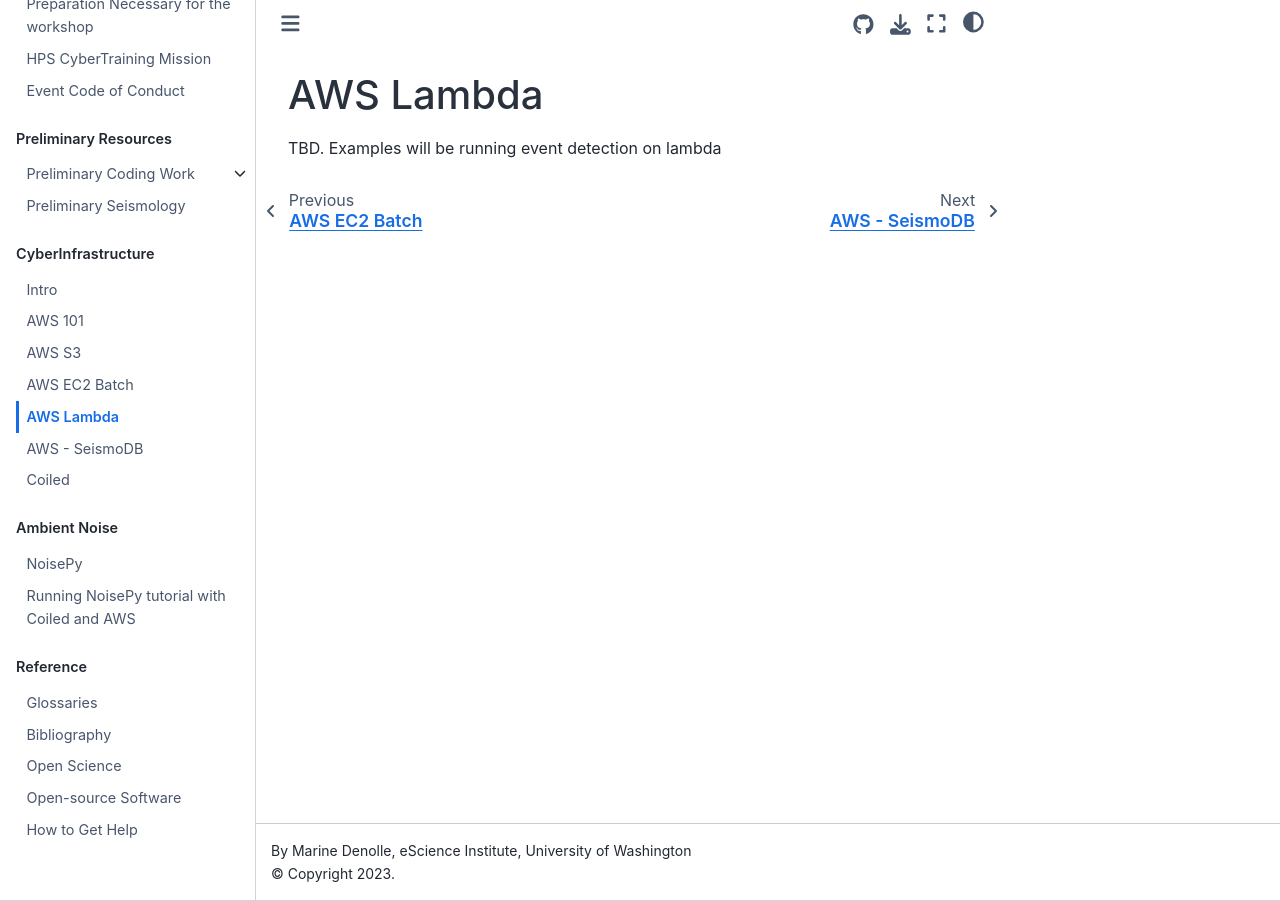
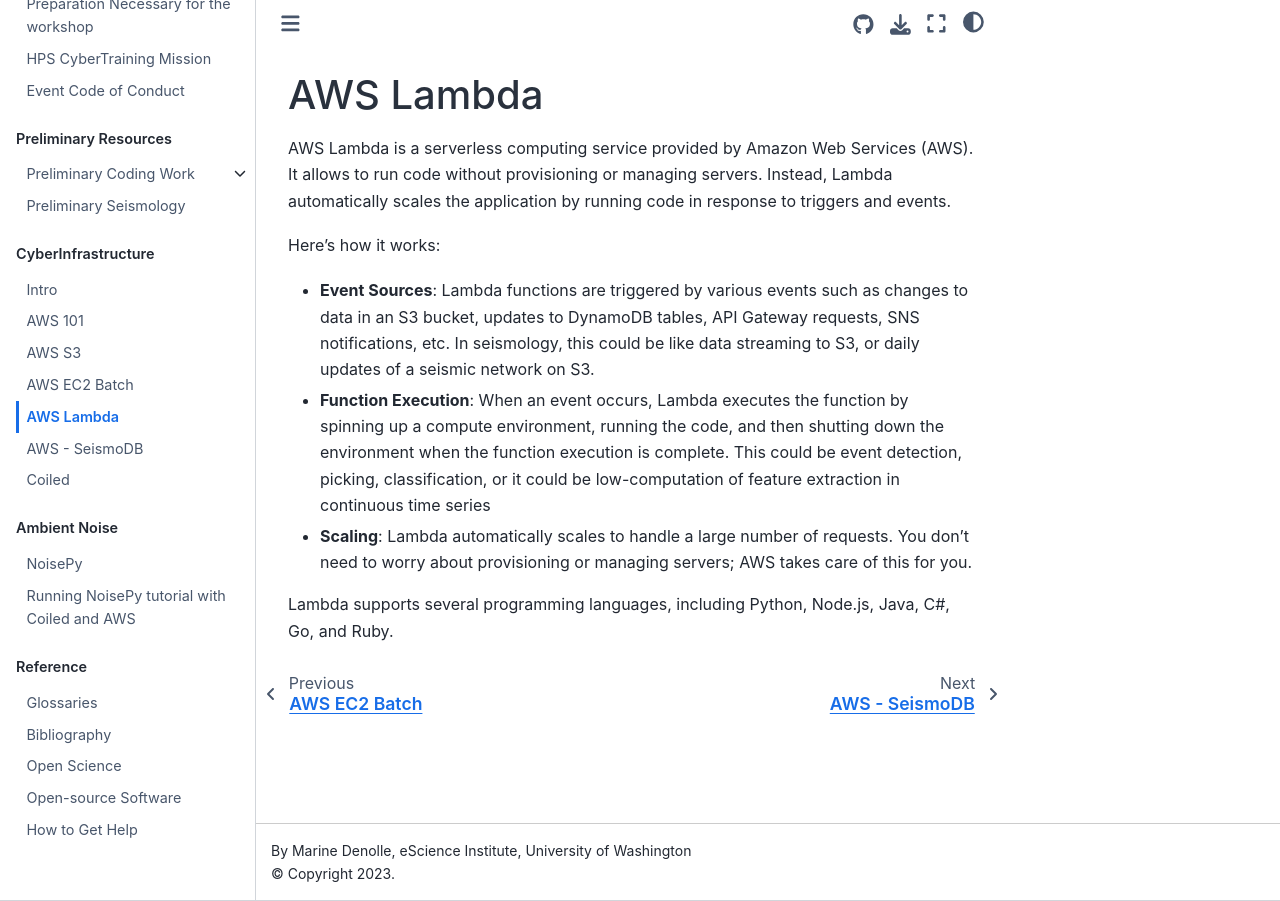
Before and after one commit to SeisSCOPED/HPS, a Jupyter Book: the page built from book/softhardware/AWS_lambda.md, in a window 1280 px wide. Built offline with Jupyter Book 1.0.4 settings and Sphinx 7.4.7 and the Sphinx Book theme 1.1.4, drawn with Linux system fonts in a browser that asks for light colours.

Commit message:
update with lambda

```diff
--- a/book/softhardware/AWS_lambda.md
+++ b/book/softhardware/AWS_lambda.md
@@ -1,4 +1,13 @@
 # AWS Lambda
 
+AWS Lambda is a serverless computing service provided by Amazon Web Services (AWS). It allows to run code without provisioning or managing servers. Instead, Lambda automatically scales the application by running code in response to triggers and events.
 
-TBD. Examples will be running event detection on lambda
+Here's how it works:
+
+* **Event Sources**: Lambda functions are triggered by various events such as changes to data in an S3 bucket, updates to DynamoDB tables, API Gateway requests, SNS notifications, etc.  In seismology, this could be like data streaming to S3, or daily updates of a seismic network on S3.
+
+* **Function Execution**: When an event occurs, Lambda executes the function by spinning up a compute environment, running the code, and then shutting down the environment when the function execution is complete. This could be  event detection, picking, classification, or it could be low-computation of feature extraction in continuous time series
+
+* **Scaling**: Lambda automatically scales to handle a large number of requests. You don't need to worry about provisioning or managing servers; AWS takes care of this for you.
+
+Lambda supports several programming languages, including Python, Node.js, Java, C#, Go, and Ruby.
```
